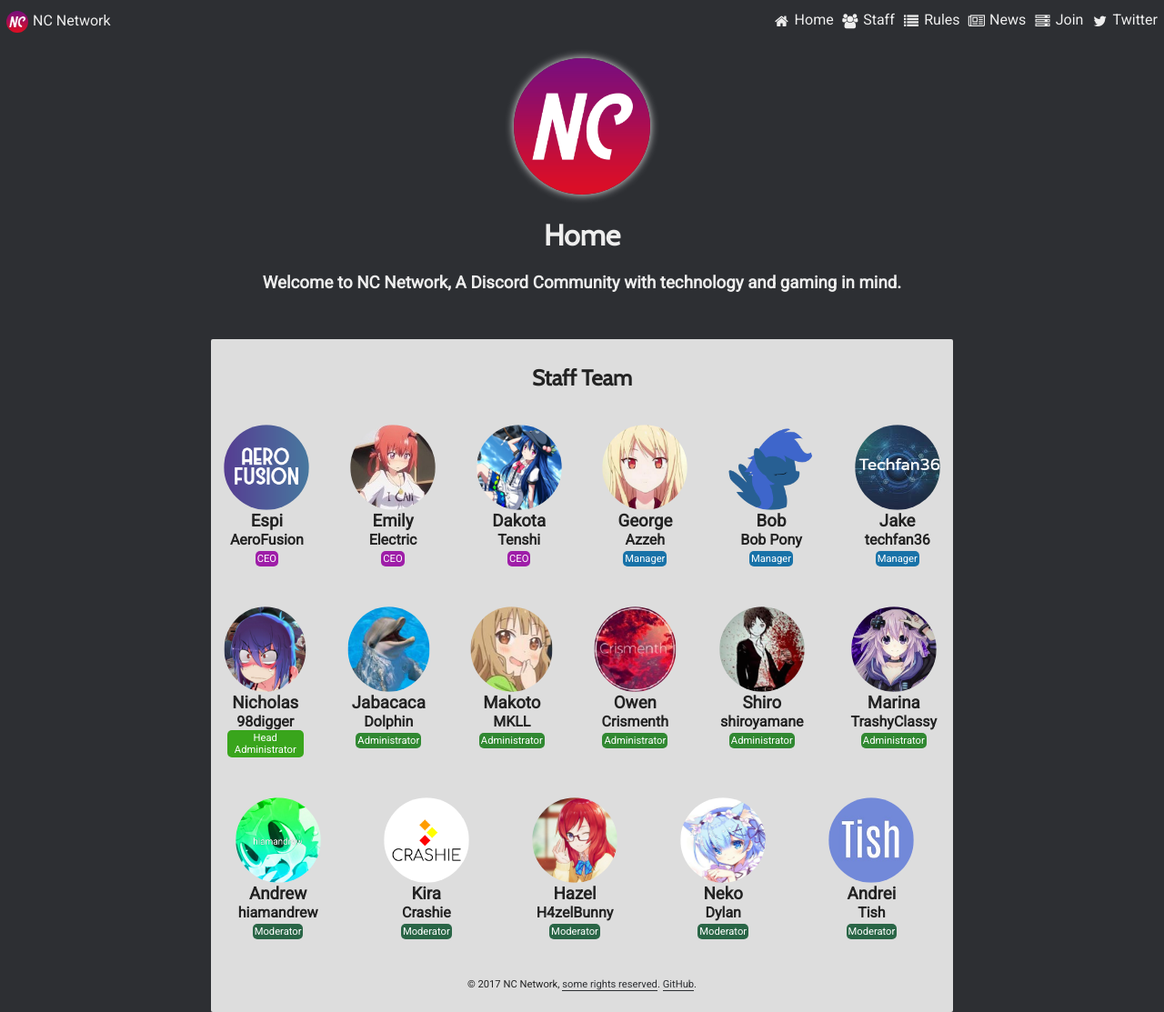
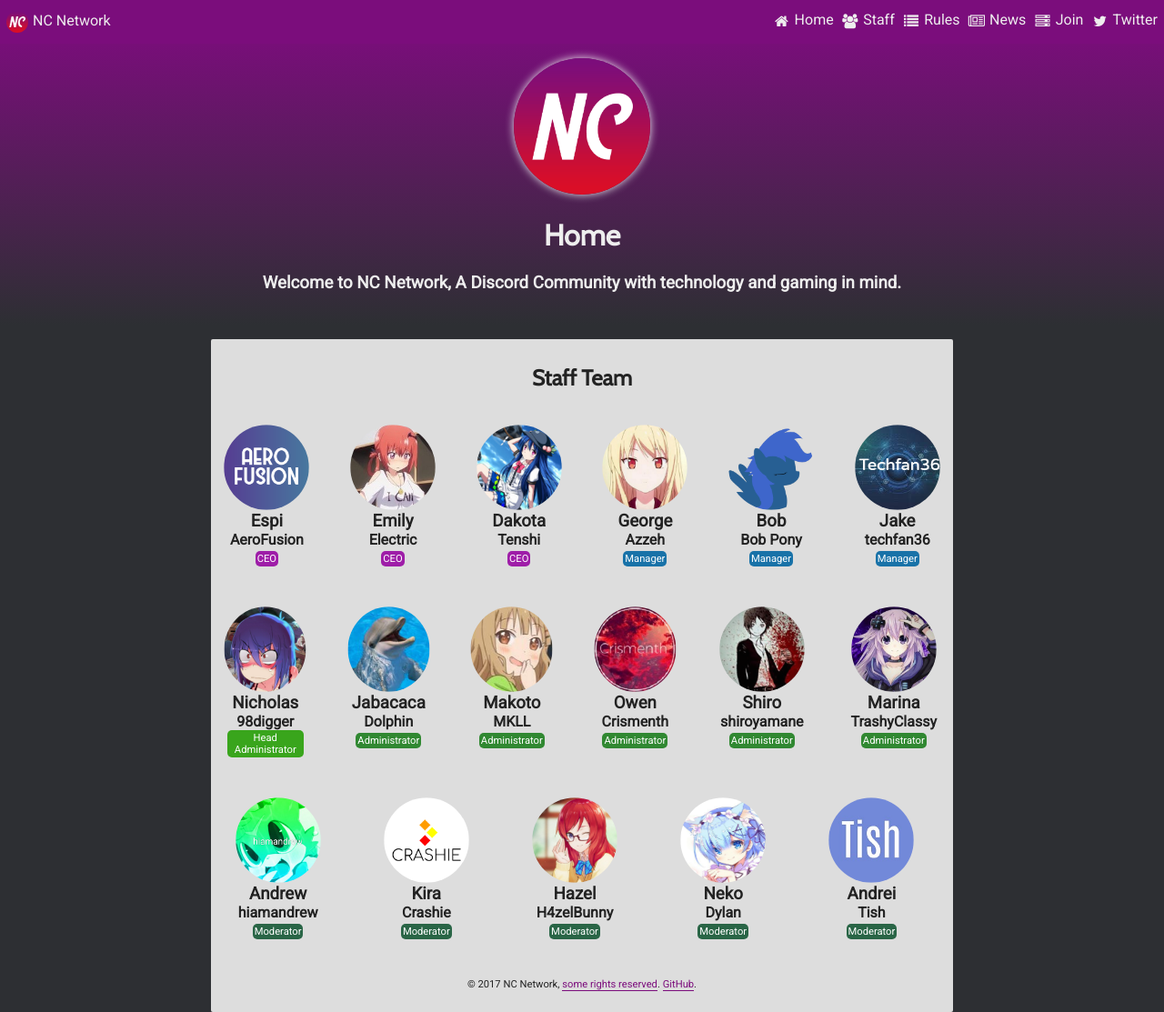
Before and after one commit to xwinbyte/NetskyWebsite, a Jekyll site: the page built from index.html, in a window 1280 px wide and 1113 px high. Shown: the whole window at 91% size. Built offline with Jekyll 4.4.1, drawn with Linux system fonts in a browser that asks for light colours.

Commit message:
Update style.scss

```diff
--- a/css/style.scss
+++ b/css/style.scss
@@ -2,7 +2,7 @@
 ---
 
 $primary: #2d2f33;
-$secondary: #2d2f33;
+$secondary: #7B0D7C;
 
 body,
 html {
@@ -29,9 +29,9 @@
 }
 
 a {
-  color: $primary;
+  color: $secondary;
   text-decoration: none;
-  border-bottom: 1px solid $primary;
+  border-bottom: 1px solid $secondary;
 }
 
 a:hover {
```
